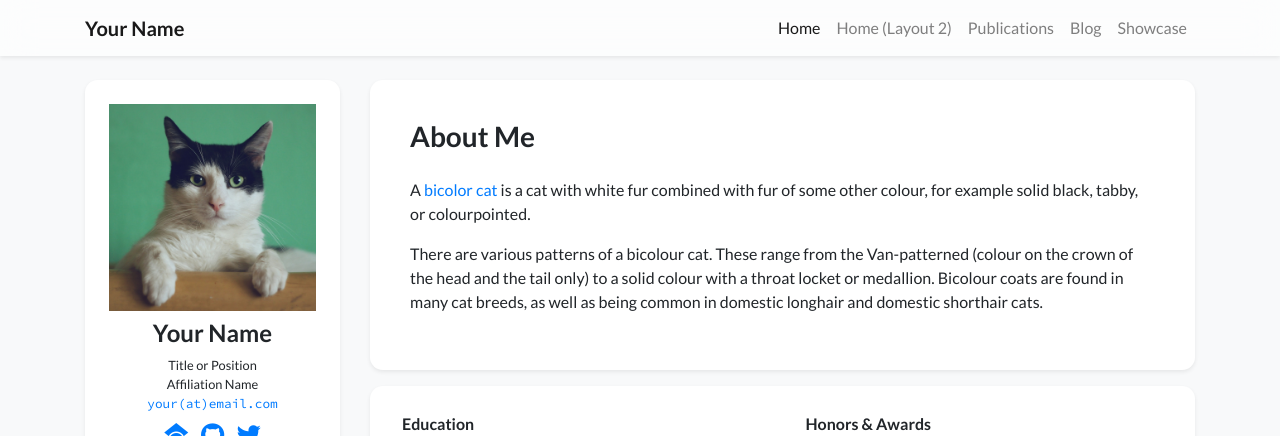
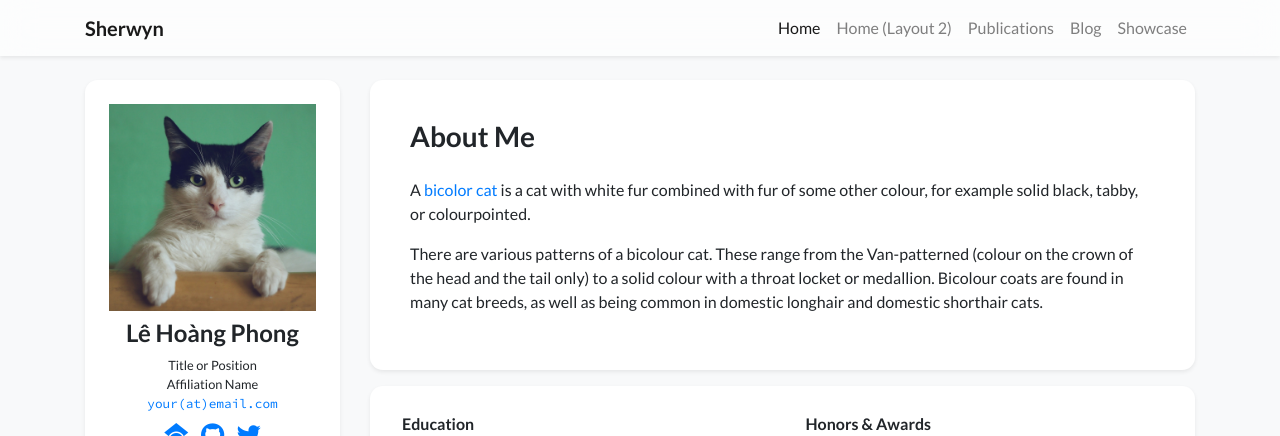
Before and after one commit to PhongLeHoang/PhongLeHoang.github.io, a Jekyll site: the page built from index.html, in a window 1280 px wide. Shown: the top 436 px of the page. Built offline with Jekyll 4.4.1, drawn with Linux system fonts in a browser that asks for light colours; nearby versions of some CDN libraries; a style sheet for code colours, icons or effects is not loaded.

Commit message:
Update profile.yml

```diff
--- a/_data/profile.yml
+++ b/_data/profile.yml
@@ -1,6 +1,6 @@
-primary_name: "Your Name"
-secondary_name: ""
-navbar_name: "Your Name"
+primary_name: "Lê Hoàng Phong"
+secondary_name: "Sherwyn"
+navbar_name: "Sherwyn"
 
 positions:
 - name: Title or Position
```
